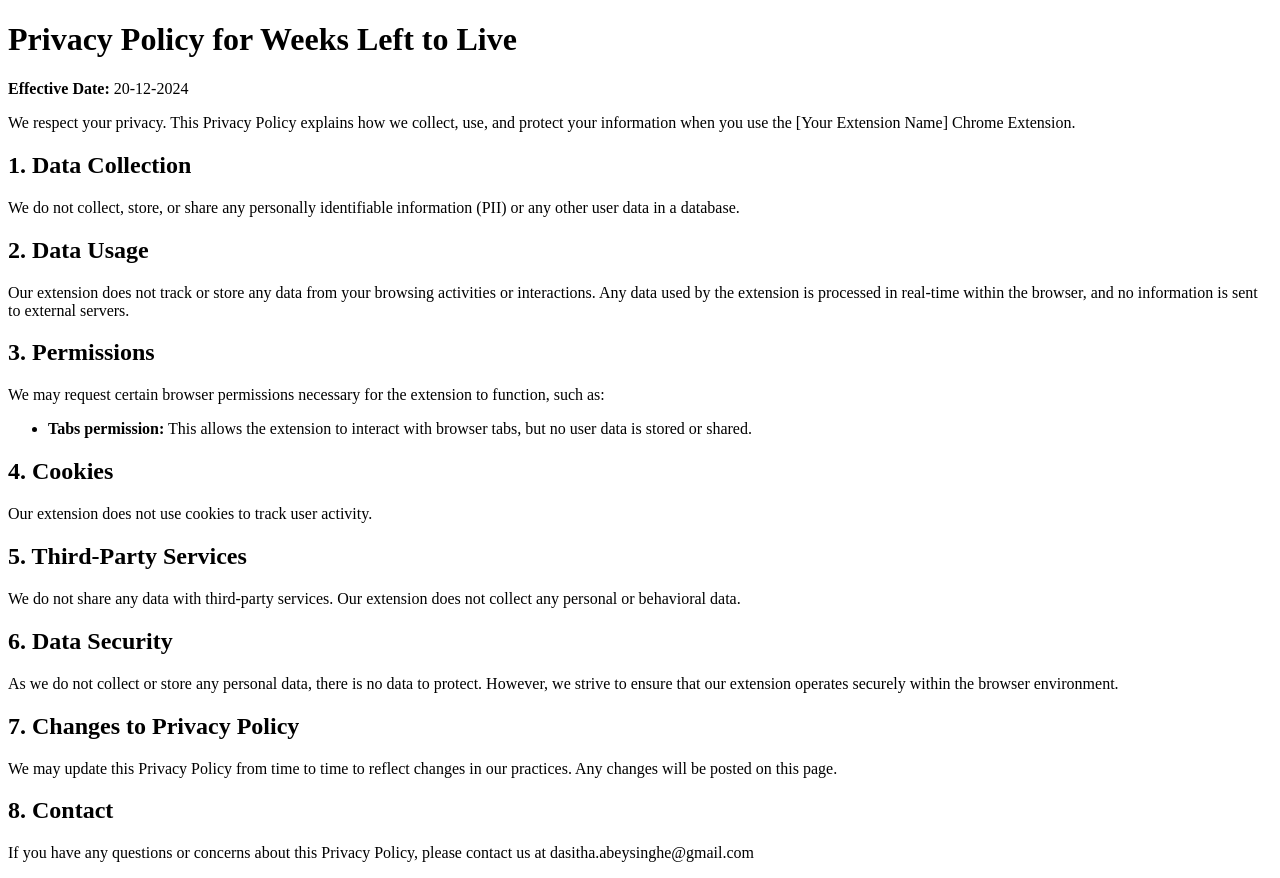
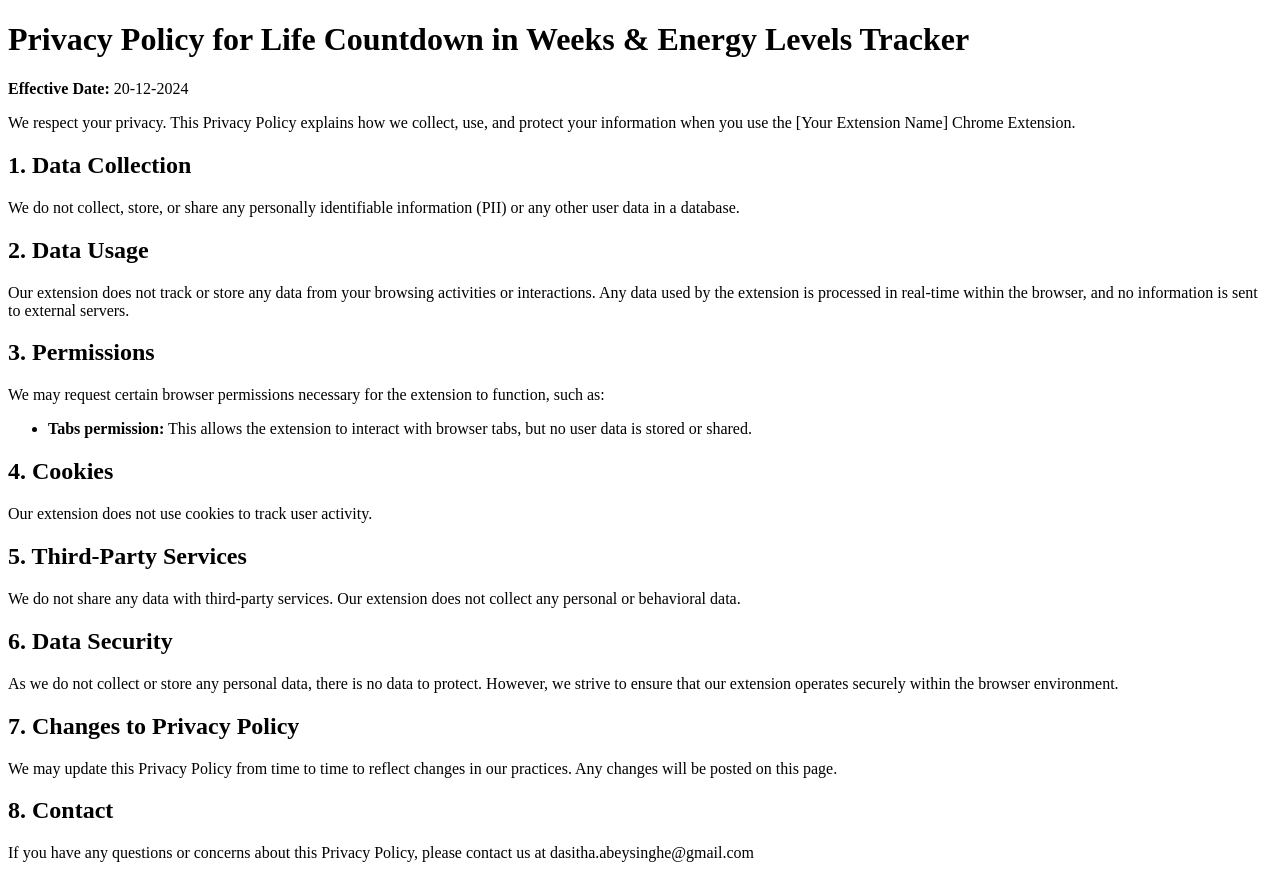
Before and after one commit to dazimax/timetolive, a plain HTML site: page privacy-policy.html in a window 1280 px wide. Drawn offline with Linux system fonts and the light colour scheme.

Commit message:
Updated privacy-policy.html

```diff
--- a/privacy-policy.html
+++ b/privacy-policy.html
@@ -3,10 +3,10 @@
 <head>
     <meta charset="UTF-8">
     <meta name="viewport" content="width=device-width, initial-scale=1.0">
-    <title>Privacy Policy - Weeks Left to Live</title>
+    <title>Privacy Policy - Life Countdown in Weeks & Energy Levels Tracker</title>
 </head>
 <body>
-<h1>Privacy Policy for Weeks Left to Live</h1>
+<h1>Privacy Policy for Life Countdown in Weeks & Energy Levels Tracker</h1>
 <p><strong>Effective Date:</strong> 20-12-2024</p>
 
 <p>We respect your privacy. This Privacy Policy explains how we collect, use, and protect your information when you use the [Your Extension Name] Chrome Extension.</p>
```
